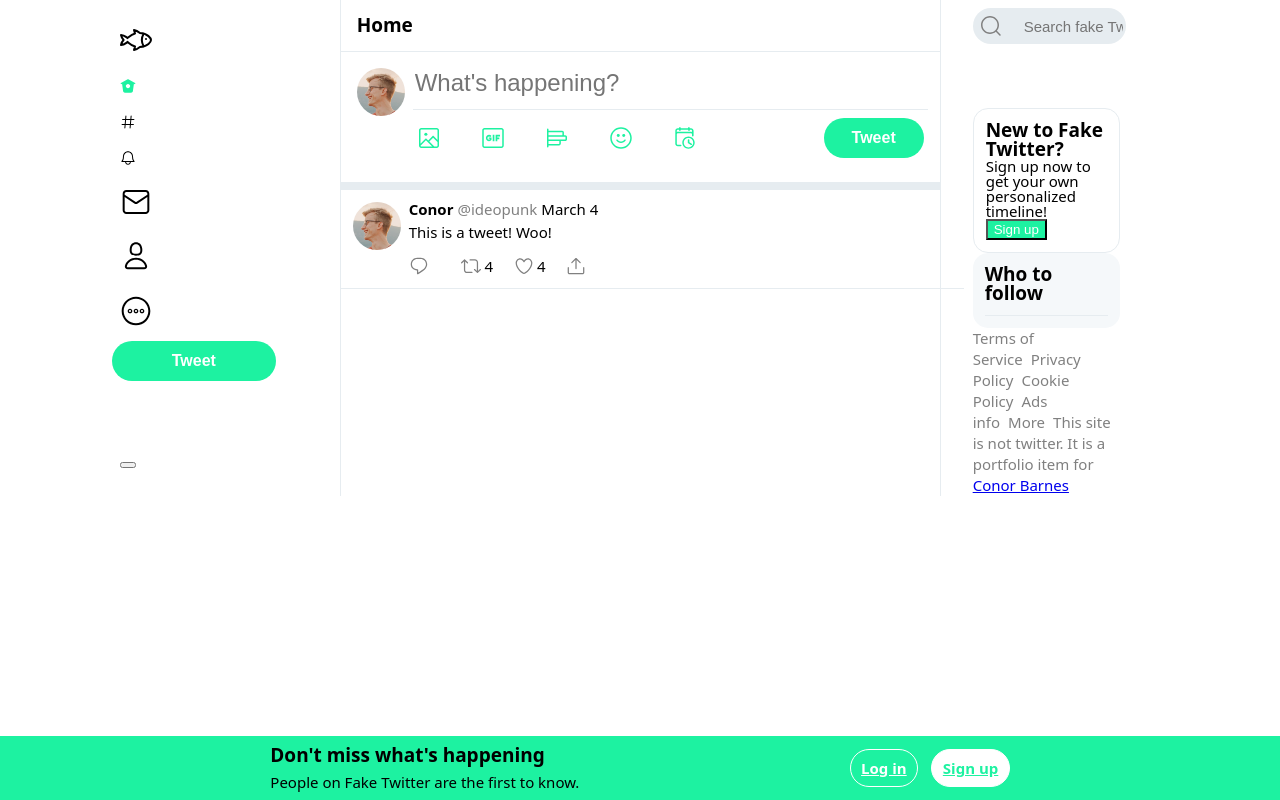
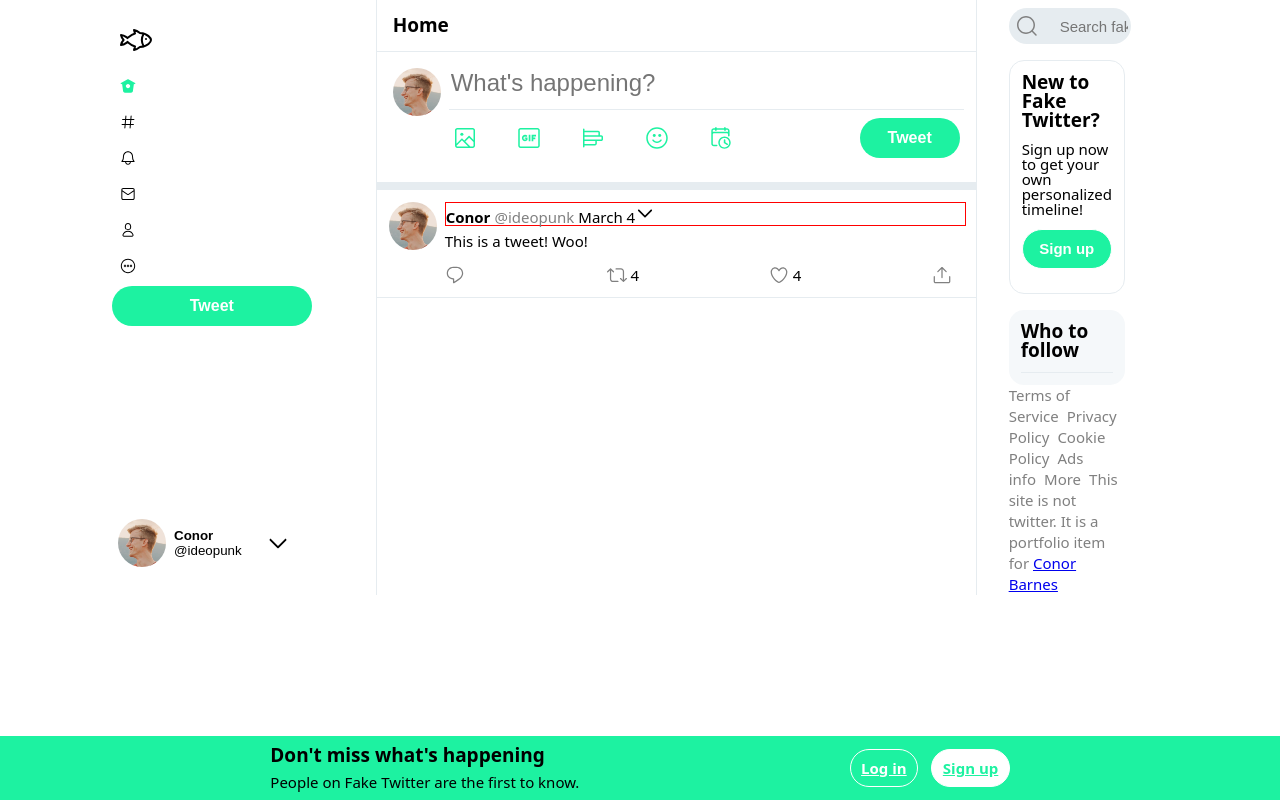
Before and after one commit to ideopunk/twitter-clone, a React (Create React App) app: page / in a window 1280 px wide. Built offline with nearby package versions, Linux system fonts and the light colour scheme.

Commit message:
More styling and components, arrows

```diff
--- a/src/components/Main.js
+++ b/src/components/Main.js
@@ -14,6 +14,8 @@ import { ReactComponent as NotificationsIcon } from "../assets/notifications-out
 import { ReactComponent as MessagesIcon } from "../assets/messages-outline.svg";
 import { ReactComponent as ProfileIcon } from "../assets/profile-outline.svg";
 import { ReactComponent as MoreIcon } from "../assets/more-outline.svg";
+import headshot from "../assets/headshot.png";
+import { ReactComponent as ArrowIcon } from "../assets/arrow.svg";
 
 const App = () => {
 	return (
@@ -44,11 +46,7 @@ const App = () => {
 					</NavLink>
 				</li>
 				<li>
-						<NavLink
-							activeClassName="menu-item-active"
-							to="/explore"
-							className="menu-item"
-						>
+					<NavLink activeClassName="menu-item-active" to="/explore" className="menu-item">
 						<ExploreIcon />
 						<span className="menu-item-text">Explore</span>
 					</NavLink>
@@ -69,33 +67,19 @@ const App = () => {
 						to="/messages"
 						className="menu-item"
 					>
-							<span>
 						<MessagesIcon />
-							</span>
 						<span className="menu-item-text">Messages</span>
 					</NavLink>
 				</li>
 				<li>
-						<NavLink
-							activeClassName="menu-item-active"
-							to="/profile"
-							className="menu-item"
-						>
-							<span>
+					<NavLink activeClassName="menu-item-active" to="/profile" className="menu-item">
 						<ProfileIcon />
-							</span>
 						<span className="menu-item-text">Profile</span>
 					</NavLink>
 				</li>
 				<li>
-						<NavLink
-							activeClassName="menu-item-active"
-							to="/more"
-							className="menu-item"
-						>
-							<span>
+					<NavLink activeClassName="menu-item-active" to="/more" className="menu-item">
 						<MoreIcon />
-							</span>
 						<span className="menu-item-text">More</span>
 					</NavLink>
 				</li>
@@ -104,8 +88,15 @@ const App = () => {
 						<button className="tweet-button">Tweet</button>
 					</NavLink>
 				</li>
-					<li className="menu-item mrg-btm">
-						<button className="menu-profile-button"></button>
+				<li className="">
+					<button className="menu-profile-button">
+						<img src={headshot} alt="user-profile" className="profile-image" />
+						<div className="menu-profile-button-text">
+							<p>Conor</p>
+							<p>@ideopunk</p>
+						</div>
+						<ArrowIcon className="menu-icon arrow"/>
+					</button>
 				</li>
 			</ul>
 			<Switch>
@@ -118,6 +109,6 @@ const App = () => {
 			{/* </BrowserRouter> */}
 		</div>
 	);
-}
+};
 
 export default App;
--- a/src/components/reusables/Feed.js
+++ b/src/components/reusables/Feed.js
@@ -9,7 +9,7 @@ const Feed = (props) => {
 	// ));
 
 	return (
-		<div>
+		<div className="feed">
 			<Tweet
 				image={headshot}
 				name="Conor"
--- a/src/components/reusables/LoginCard.js
+++ b/src/components/reusables/LoginCard.js
@@ -6,7 +6,7 @@ const LoginCard = () => {
 		<div className="login-card">
 			<h3>New to Fake Twitter?</h3>
             <p>Sign up now to get your own personalized timeline!</p>
-            <button className="log-in-button" style={{width: "100"}}>Sign up</button>
+            <button className="log-in-button lg-btn" style={{width: "100%"}}>Sign up</button>
 		</div>
 	);
 };
--- a/src/components/reusables/Tweet.js
+++ b/src/components/reusables/Tweet.js
@@ -1,16 +1,17 @@
 import React from "react";
+import {ReactComponent as Arrow} from "../../assets/arrow.svg"
 
 const Tweet = (props) => {
 	const { image, name, at, time, text, retweets, likes, replying } = props;
 	return (
 		<div className="tweet">
 			<img className="profile-image" alt="user-profile" src={image} />
-			<div>
+			<div className="tweet-main">
 				<p className="tweet-top-data">
 					<span className="tweeter-name">{name}</span>
 					<span className="tweeter-at">{at}</span>
 					<span className="tweet-time">{time}</span>
-					<span className="tweet-options"></span>
+					<Arrow className="little-arrow"/>
 				</p>
 				{replying ? <p className="tweet-reply">Replying to {replying}</p> : ""}
 				<p className="tweet-text">{text}</p>
--- a/src/style/App.scss
+++ b/src/style/App.scss
@@ -6,6 +6,7 @@ $siteborder: 1px solid rgb(230, 236, 240);;
 $smallfont: 13px;
 
 @import "./reset";
+@import "./feed";
 @import "./loginprompt";
 @import "./logincard";
 @import "./menu";
@@ -38,9 +39,7 @@ h3 {
     font-weight: bold;
 }
 
-.mrg-btm {
-    margin-top: auto;
-}
+
 
 .tweet-button {
 	width: 100%;
@@ -57,3 +56,13 @@ h3 {
 .tweet-button:hover {
 	background-color: darken($sitecolor, 10%);
 }
+
+.arrow {
+    width: 1.5rem;
+    padding-left: 1.5rem;
+}
+
+.little-arrow {
+    width: 1.25rem;
+    position: relative;
+}
--- /dev/null
+++ b/src/style/_feed.scss
@@ -0,0 +1,3 @@
+.feed {
+    width: 100%;
+}
--- a/src/style/_logincard.scss
+++ b/src/style/_logincard.scss
@@ -3,5 +3,9 @@
     border: $siteborder;
     border-radius: 15px;
     box-sizing: border-box;
+    margin-bottom: 1rem;
+}
 
+.login-card > * {
+    margin-bottom: 0.75rem;
 }
--- a/src/style/_menu.scss
+++ b/src/style/_menu.scss
@@ -49,6 +49,29 @@
 	margin-right: 1rem;
 }
 
+.menu-profile-button {
+	margin-top: 12rem;
+	background-color: white;
+	border: 0;
+	display: flex;
+	justify-content: flex-start;
+	align-items: center;
+}
+
+.menu-profile-button:hover {
+	background-color: lighten($sitecolor, 40%);
+	border-radius: 100px;
+}
+
+.menu-profile-button-text {
+	display: flex;
+	flex-direction: column;
+	align-items: flex-start;
+}
+
+.menu-profile-button-text > *:first-child{
+	font-weight: bold;
+}
 
 
 @media (max-width: 1280px) {
--- a/src/style/_search.scss
+++ b/src/style/_search.scss
@@ -11,7 +11,7 @@
     text-indent: 3rem;
 	width: 100%;
 	font-size: 15px;
-	margin-bottom: 4rem;
+	margin-bottom: 1rem;
 }
 
 .search-input:focus {
--- a/src/style/_tweet.scss
+++ b/src/style/_tweet.scss
@@ -2,6 +2,7 @@
 	display: flex;
 	width: 100%;
 	border-bottom: $siteborder;
+	box-sizing: border-box;
 	padding: 0.75rem;
 }
 
@@ -13,8 +14,14 @@
 	margin-right: 0.5rem;
 }
 
+.tweet-main {
+	width: 100%;
+}
+
 .tweet-top-data {
 	margin-bottom: 0.5rem;
+	border: $testborder;
+	width: 100%;
 }
 
 .tweet-icon {
@@ -30,14 +37,12 @@
 .tweeter-at {
 	color: grey;
 	margin-right: 0.25rem;
-
 }
 
 .tweet-time {
 }
 
 .tweet-options {
-
 }
 
 .tweet-text {
```
Also changed, not shown: src/components/Menu.js (+44 -44 lines), src/assets/arrow.svg (added). Lines whose indentation alone changed are shown as unchanged.
